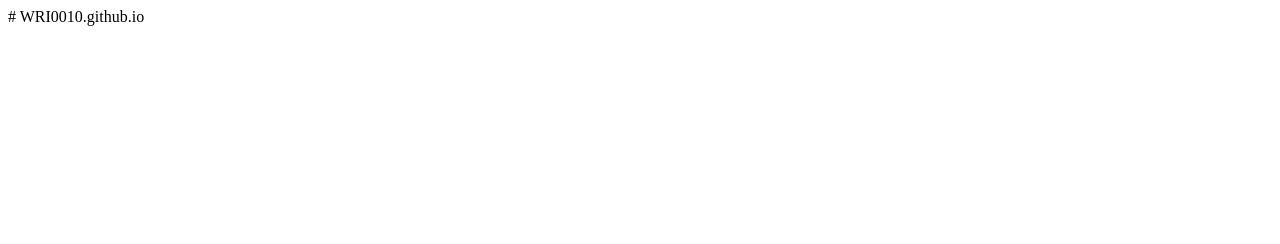
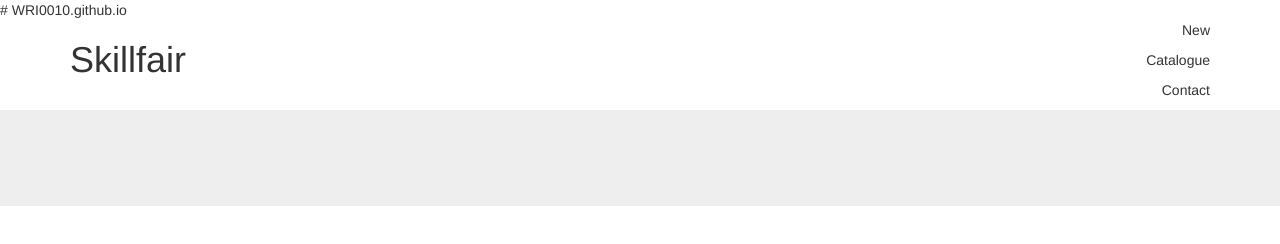
Before and after one commit to WRI0010/WRI0010.github.io, a plain HTML site: page index.html in a window 1280 px wide. Drawn offline with nearby package versions, Linux system fonts and the light colour scheme.

Commit message:
Update index.html

```diff
--- a/index.html
+++ b/index.html
@@ -1 +1,27 @@
 # WRI0010.github.io
+<!DOCTYPE html>
+<html>
+<head>
+  <title>Skillfair</title>
+  <meta charset="utf-8"/>
+  <link rel="stylesheet" href="https://maxcdn.bootstrapcdn.com/bootstrap/3.3.6/css/bootstrap.min.css" integrity="sha384-1q8mTJOASx8j1Au+a5WDVnPi2lkFfwwEAa8hDDdjZlpLegxhjVME1fgjWPGmkzs7" crossorigin="anonymous">
+  <link href='https://fonts.googleapis.com/css?family=Roboto:300,400,700' rel='stylesheet' type='text/css'>
+  <link rel="stylesheet" type="text/css" href="main.css">
+</head>
+<body>
+<header class="container">
+  <div class="row">
+    <h1 class="col-sm-4">Skillfair</h1>
+    <nav class="col-sm-8 text-right">
+      <p>New</p>
+      <p>Catalogue</p>
+      <p>Contact</p>
+    </nav>
+  </div>
+</header>
+<section class="jumbotron">
+  <div class="container">
+  </div>
+</section>
+</body>
+</html>
```
